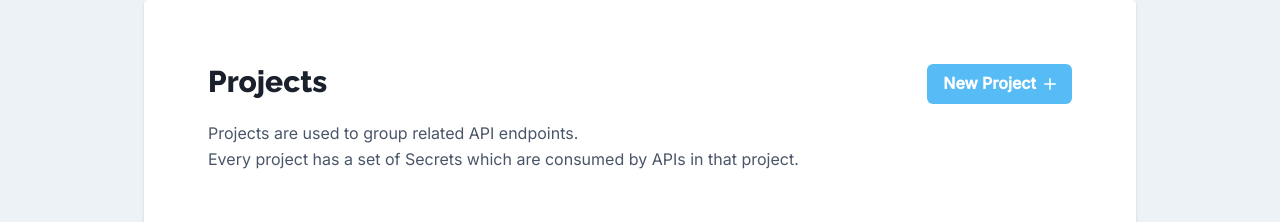
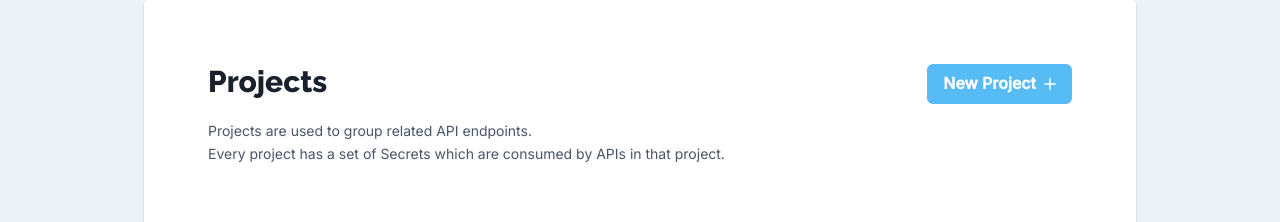
Before and after one commit to theMillenniumFalcon/legion, a Next.js app: page /projects in a window 1280 px wide. Shown: the top 222 px of the page. Built offline with nearby package versions, Linux system fonts and the light colour scheme; no server answers; the database is empty.

Commit message:
some minor fixes

```diff
--- a/lib/internals/get-api-route.ts
+++ b/lib/internals/get-api-route.ts
@@ -22,6 +22,7 @@ export default async function getApiRoute(req: NextApiRequest, res: NextApiRespo
                     },
                 },
             },
+            rejectOnNotFound: true
         })
 
         req.query = query
--- a/lib/middlewares/restriction.ts
+++ b/lib/middlewares/restriction.ts
@@ -1,6 +1,5 @@
 import cors, { CorsOptions } from "cors";
 import { IpFilter } from 'express-ipfilter';
-import { NextApiRequest, NextApiResponse } from "next";
 
 const createCorsOptions = (apiRoute: any): CorsOptions => {
     return {
--- a/pages/projects/index.tsx
+++ b/pages/projects/index.tsx
@@ -27,6 +27,7 @@ import { Project } from '@prisma/client';
 import axios from 'axios';
 
 import { prisma } from '../../lib/prisma';
+import { HelpText } from '../../components/HelpText';
 
 type ProjectData = (Project & {
     _count: {
@@ -84,11 +85,11 @@ const Projects: React.FC<projectsProps> = ({ projects }) => {
                     New Project
                 </Button>
             </Flex>
-            <Text color="gray.600" mt="4" lineHeight="tall">
+            <HelpText mt="4">
                 Projects are used to group related API endpoints.
                 <br />
                 Every project has a set of Secrets which are consumed by APIs in that project.
-            </Text>
+            </HelpText>
             <Grid mt="16" gap="4" templateColumns="repeat(3, 1fr)">
                 {projects.map((project) => !projects ? null : (
                     <NextLink href={`/projects/${project.id}`} key={project.id}>
```
Also changed, not shown: components/HelpText.tsx (+2 -5 lines), pages/projects/[projectId]/routes/[routeId].tsx (added).
